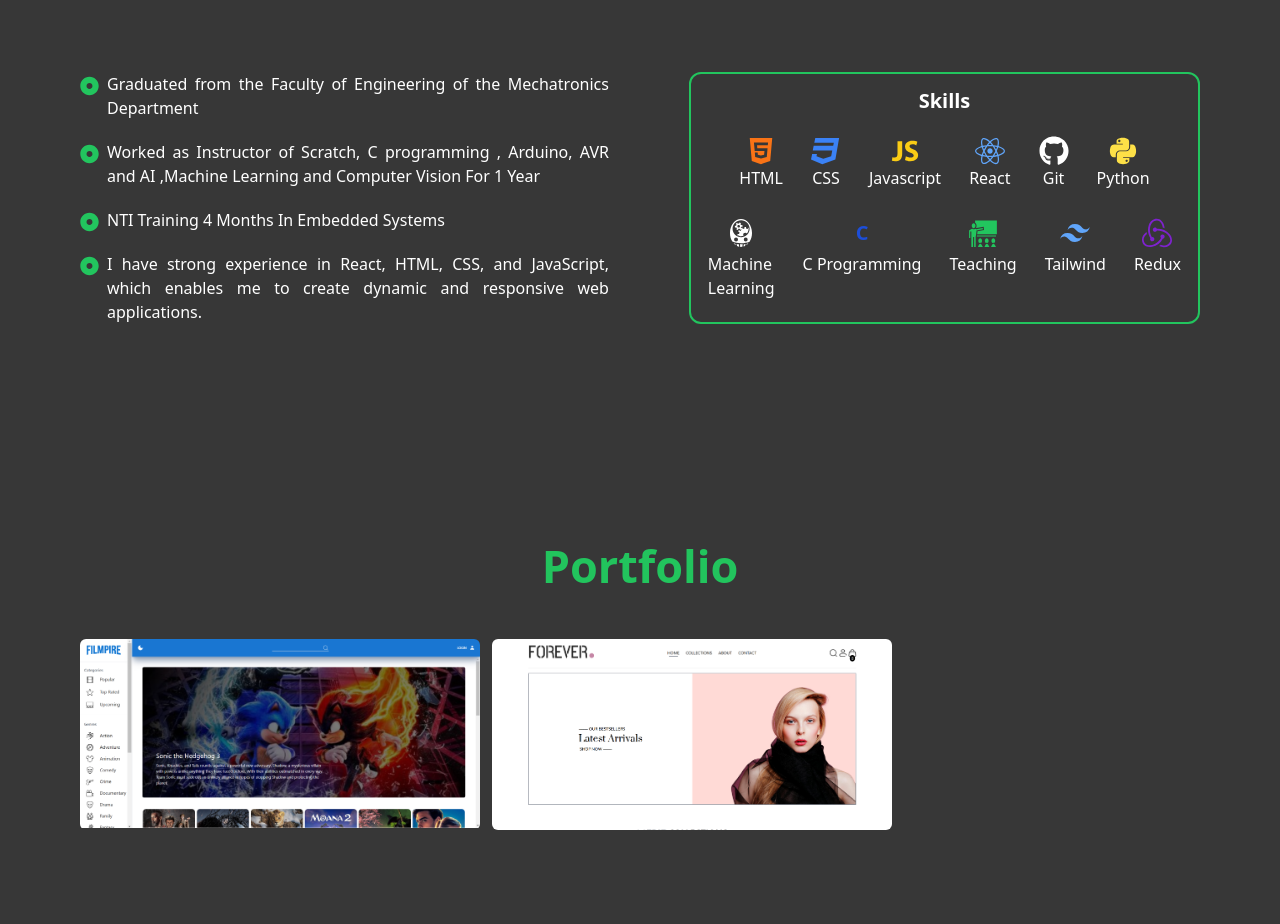
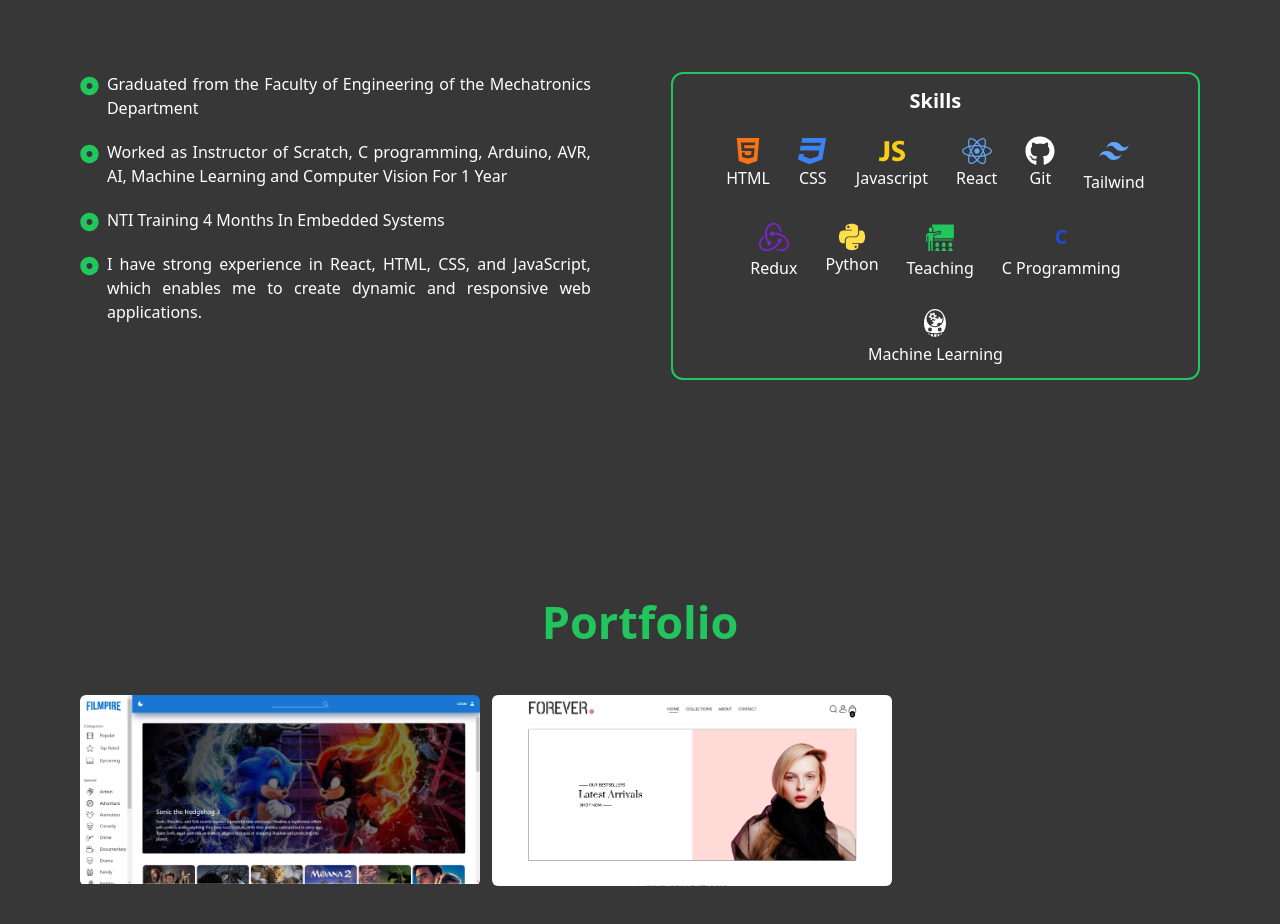
Before and after one commit to MohabMohamed72/portfolio, a React (Vite) app: page / in a window 1280 px wide. Shown: the part 880-1804 px from the top of the page. Built offline with nearby package versions, Linux system fonts and the light colour scheme.

Commit message:
add store

```diff
--- a/src/Components/Navbar.jsx
+++ b/src/Components/Navbar.jsx
@@ -64,7 +64,7 @@
         </div>
 
         <div className={``} >
-                <div className={`${sidebar? `w-1/2`:`w-0 hidden`} absolute right-0 top-0  md:hidden transition-all duration-700 flex flex-col bg-[#000000c8] h-[117vh] z-[100] shadow-xl `} onClick={()=>{dispatch(SidebarNotVisable())}}>
+                <div className={`${sidebar? `w-1/2`:`w-0 hidden`} absolute right-0 top-0  md:hidden transition-all duration-700 flex flex-col bg-[#000000c8] h-[480vh] z-[100] shadow-xl `} onClick={()=>{dispatch(SidebarNotVisable())}}>
                 <IoIosCloseCircleOutline className='cursor-pointer text-green-500 mt-2 ml-1 mb-2 size-[20px] ' />
                 <ul className=''>
                     <Link to='#home'  duration={500} smooth={true}><li className='text-green-500 font-bold text-[20px] p-2 hover:bg-green-400 cursor-pointer transition-all duration-700 ' onClick={()=>{dispatch(SidebarNotVisable())}}>Home</li></Link>
--- a/src/Pages/About.jsx
+++ b/src/Pages/About.jsx
@@ -27,7 +27,7 @@
             </div>
             <div className='flex  gap-2'>
               <FaDotCircle className='text-green-500 text-[20px] mt-1'/>
-              <p className='w-full'>Worked as Instructor of Scratch, C programming , Arduino, AVR and AI ,Machine Learning and Computer Vision For 1 Year </p>
+              <p className='w-full'>Worked as Instructor of Scratch, C programming, Arduino, AVR, AI, Machine Learning and Computer Vision For 1 Year </p>
             </div>
             <div className='flex  gap-2'>
               <FaDotCircle className='text-green-500 text-[20px] mt-1'/>
@@ -62,22 +62,6 @@
                 <FaGithub className='text-white size-[30px]'/>
                 <p className='text-white'>Git</p>
               </div>
-              <div className='flex flex-col items-center'>
-                <FaPython className='text-yellow-300 size-[30px]'/>
-                <p className='text-white'>Python</p>
-              </div>
-              <div className='flex flex-col items-center gap-1'>
-                <GiArtificialIntelligence className='text-white size-[30px]'/>
-                <p className='text-white'>Machine <br /> Learning</p>
-              </div>
-              <div className='flex flex-col items-center gap-1'>
-                <p className='text-blue-700 text-[20px] font-[900]'>C</p>
-                <p className='text-white '>C Programming</p>
-              </div>
-              <div className='flex flex-col items-center gap-1'>
-                <GiTeacher className='text-green-500 size-[30px]'/>
-                <p className='text-white'>Teaching</p>
-              </div>
               <div className='flex flex-col items-center gap-1'>
                 <RiTailwindCssFill className='text-blue-400 size-[30px]'/>
                 <p className='text-white'>Tailwind</p>
@@ -85,6 +69,22 @@
               <div className='flex flex-col items-center gap-1'>
                 <SiRedux className='text-purple-700 size-[30px]'/>
                 <p className='text-white'>Redux</p>
+              </div>
+              <div className='flex flex-col items-center'>
+                <FaPython className='text-yellow-300 size-[30px]'/>
+                <p className='text-white'>Python</p>
+              </div>
+              <div className='flex flex-col items-center gap-1'>
+                <GiTeacher className='text-green-500 size-[30px]'/>
+                <p className='text-white'>Teaching</p>
+              </div>
+              <div className='flex flex-col items-center gap-1'>
+                <p className='text-blue-700 text-[20px] font-[900]'>C</p>
+                <p className='text-white '>C Programming</p>
+              </div>
+              <div className='flex flex-col items-center gap-1'>
+                <GiArtificialIntelligence className='text-white size-[30px]'/>
+                <p className='text-white'>Machine Learning</p>
               </div>
             </div>
           </div>
```
